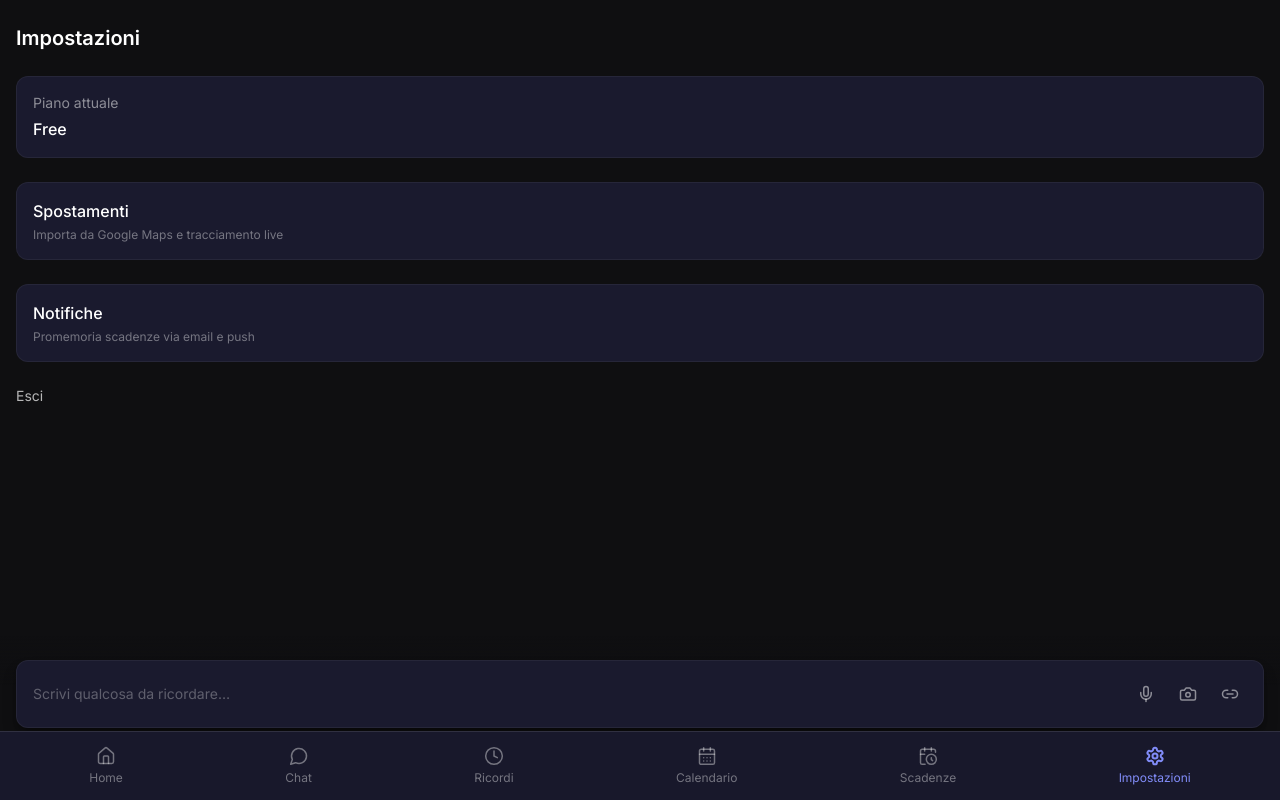
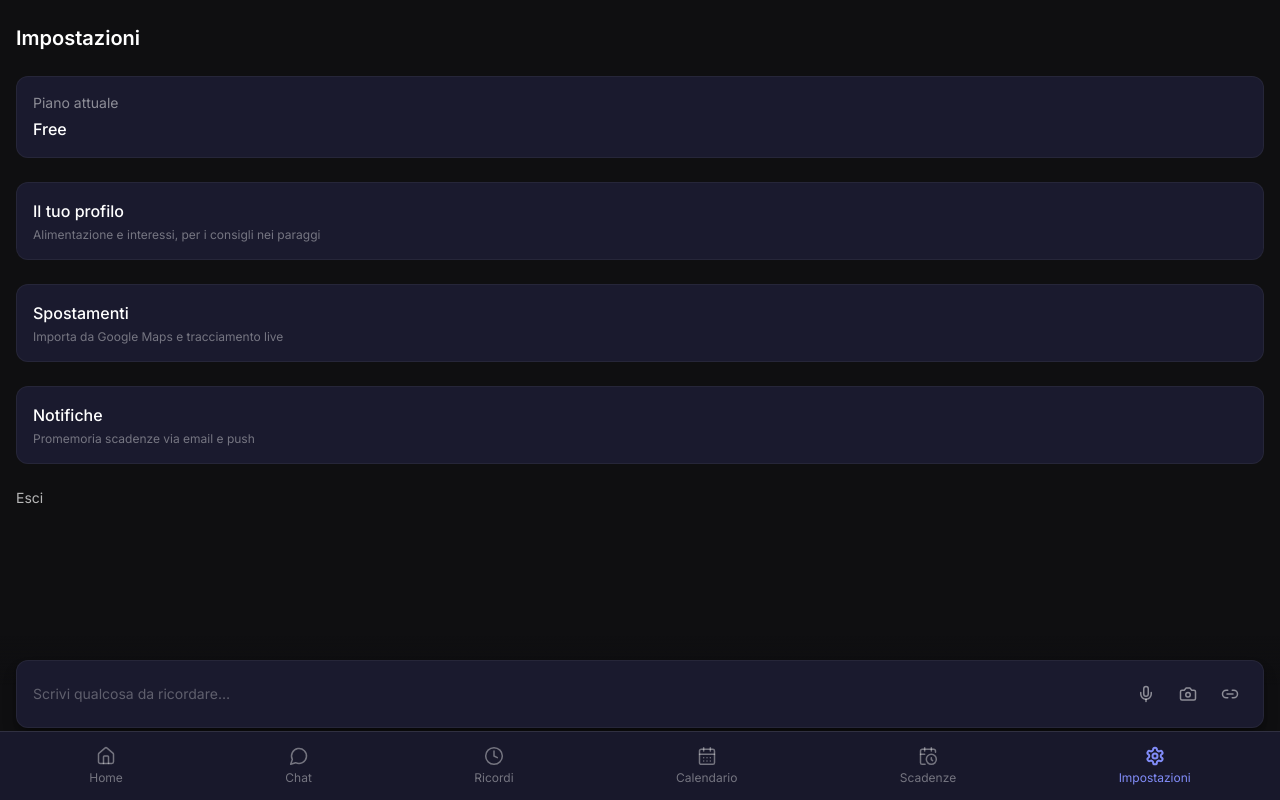
Before and after one commit to Ghostlineapps/imrecall, a Next.js app: page /settings in a window 1280 px wide. Built offline with nearby package versions, Linux system fonts and the light colour scheme; no server answers.

Commit message:
Link the profile preferences page from Settings

```diff
--- a/src/app/(app)/settings/page.tsx
+++ b/src/app/(app)/settings/page.tsx
@@ -31,6 +31,11 @@ export default function SettingsPage() {
         )}
       </div>
 
+      <Link href="/settings/profile" className="card block">
+        <p className="font-medium">Il tuo profilo</p>
+        <p className="text-xs text-white/40 mt-1">Alimentazione e interessi, per i consigli nei paraggi</p>
+      </Link>
+
       <Link href="/settings/location" className="card block">
         <p className="font-medium">Spostamenti</p>
         <p className="text-xs text-white/40 mt-1">Importa da Google Maps e tracciamento live</p>
```
